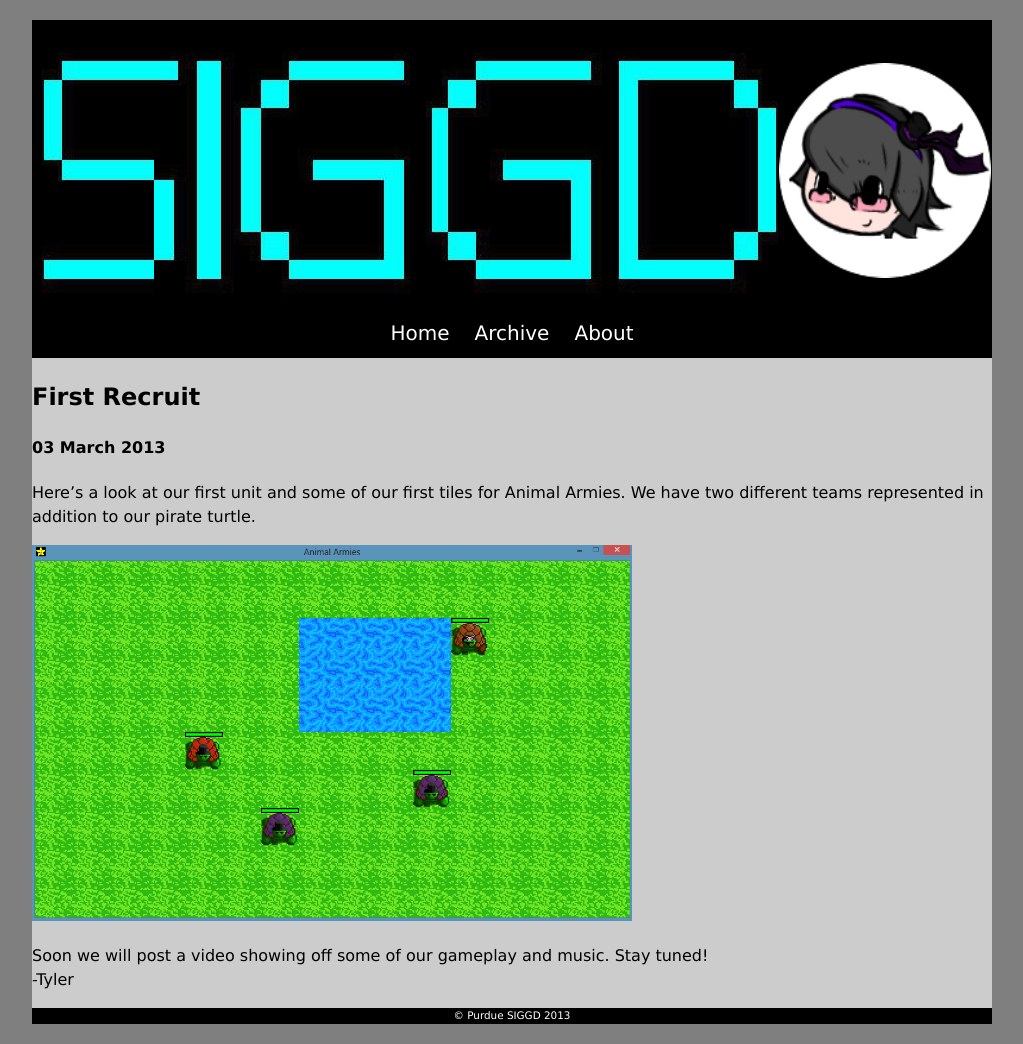
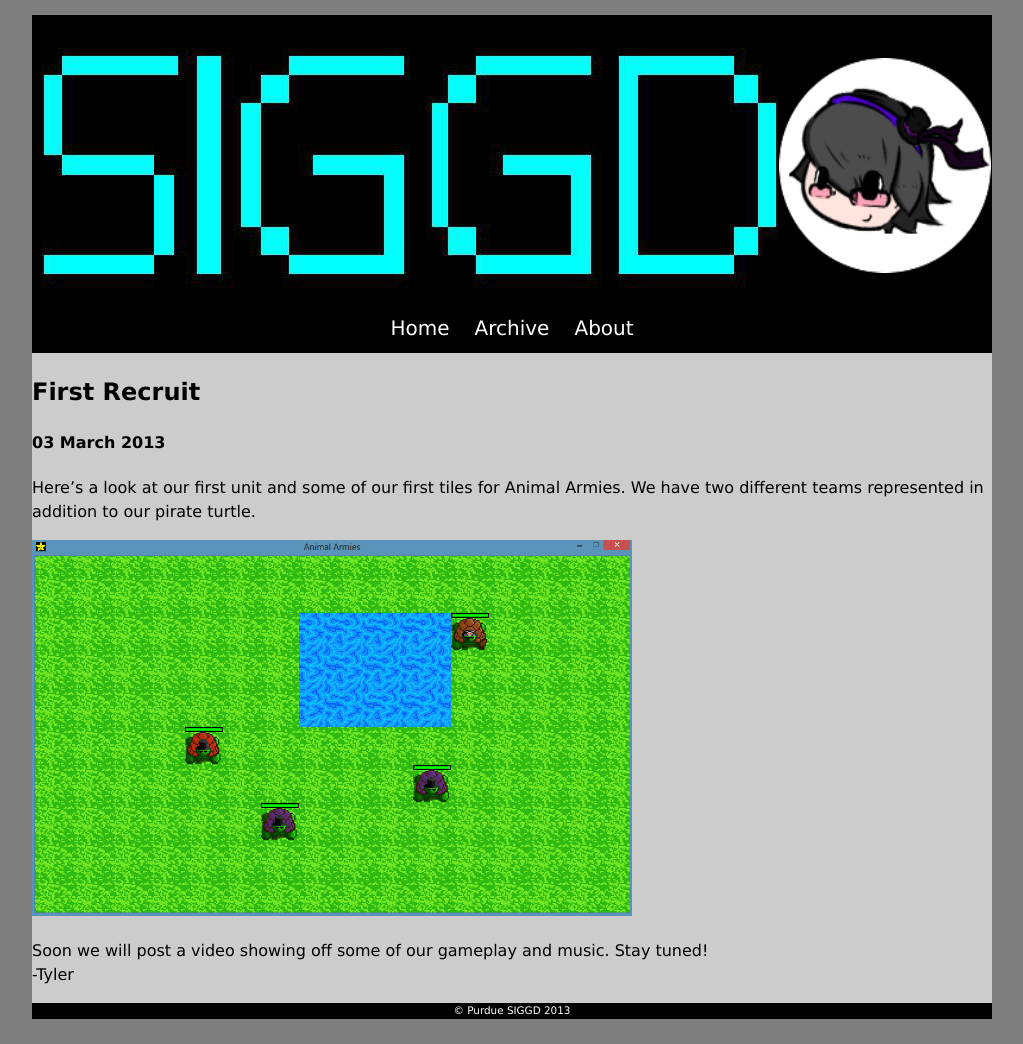
Before and after one commit to PurdueSIGGD/PurdueSIGGD.github.io, a Jekyll site: the page built from _posts/2013-03-03-firstrecruit.md, in a window 1280 px wide. Shown: the whole page, without its empty margins (128-1151 px from the left). Built offline with Jekyll 4.4.1, drawn with Linux system fonts in a browser that asks for light colours.

Commit message:
css stuff

```diff
--- a/css/style.css
+++ b/css/style.css
@@ -32,7 +32,7 @@ footer{
 }
 #main {
   width: 960px;
-  margin: 20px auto;
+  margin: 15px auto;
   background: #ccc;
 }
 .sidebar{
```
